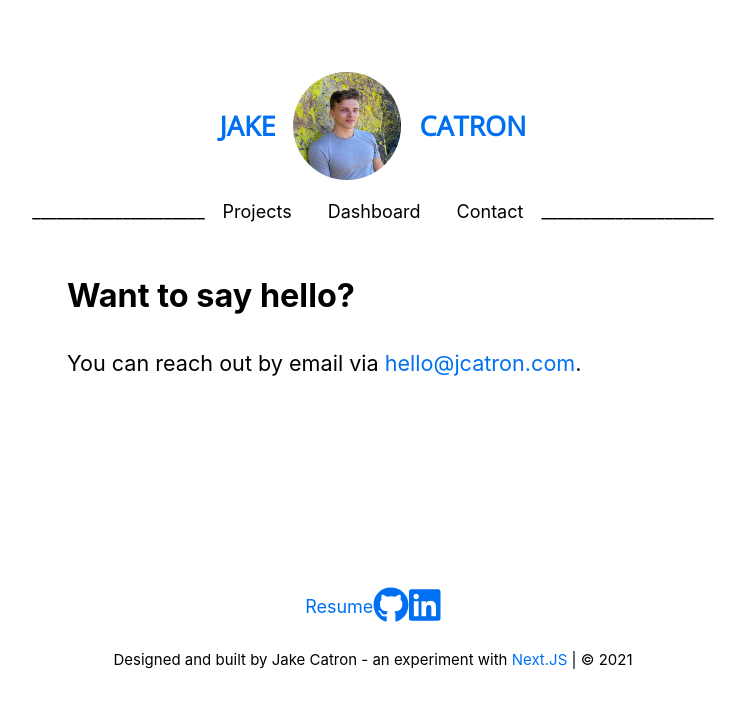
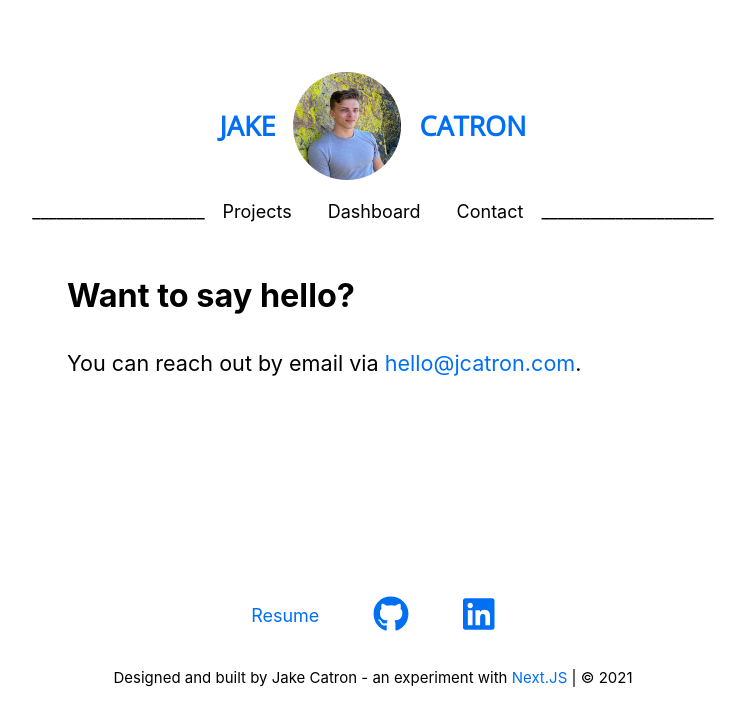
Before and after one commit to jcatron3/personal-website, a Next.js app: page /contact in a window 1280 px wide. Shown: the top 726 px of the page, without its empty margins (267-1012 px from the left). Built offline with nearby package versions, Linux system fonts and the light colour scheme.

Commit message:
footer css and spotify api

```diff
--- a/components/footer.js
+++ b/components/footer.js
@@ -11,16 +11,16 @@ export default function Footer() {
   return (
     <footer className={styles.footer}>
       <ul className={styles.footer__list}>
-        <li>
+        <li className={styles.footer__listItem}>
           <motion.a
-            href="../public/jerry_catron_resume.pdf"
+            href="/jerry_catron_resume.pdf"
             whileHover={{ scale: 1.1 }}
             whileTap={{ scale: 0.9 }}
           >
             Resume
           </motion.a>
         </li>
-        <li>
+        <li className={styles.footer__listItem}>
           <motion.a
             href="https://github.com/jcatron3"
             whileHover={{ scale: 1.05 }}
@@ -29,7 +29,7 @@ export default function Footer() {
             <FontAwesomeIcon icon={faGithub} size="2x" />
           </motion.a>
         </li>
-        <li>
+        <li className={styles.footer__listItem}>
           <motion.a
             href="https://www.linkedin.com/in/jakecatron/"
             whileHover={{ scale: 1.1 }}
--- a/components/layout.js
+++ b/components/layout.js
@@ -7,23 +7,11 @@ import Navigation from "./navigation";
 import Footer from "./footer";
 
 const name = 'Jake Catron'
-export const siteTitle = 'Jake Catron'
 
 export default function Layout({ children, home }) {
   return (
     <div className={styles.container}>
-      <Head>
-        <meta
-          name="description"
-          content="Jake Catron's personal development website."
-        />
-        <meta name="title" content={siteTitle} />
-        <link rel="apple-touch-icon" sizes="180x180" href="../public/apple-touch-icon.png" />
-        <link rel="icon" type="image/png" sizes="32x32" href="../public/favicon-32x32.png" />
-        <link rel="icon" type="image/png" sizes="16x16" href="../public/favicon-16x16.png" />
-        <link rel="icon" href="/favicon.ico" />
-        <link rel="manifest" href="../public/site.webmanifest" />
-      </Head>
+
       <header className={styles.header}>
         {home ? (
           <>
--- a/components/topTracks.js
+++ b/components/topTracks.js
@@ -4,7 +4,7 @@ import fetcher from '../lib/fetcher';
 import Track from './track';
 
 export default function TopTracks() {
-  const { data } = useSWR('/api/top_tracks', fetcher);
+  const { data } = useSWR('/api/top-tracks', fetcher);
 
   if (!data) {
     return null;
--- a/lib/spotify.js
+++ b/lib/spotify.js
@@ -1,4 +1,3 @@
-import fetch from 'isomorphic-unfetch';
 import querystring from 'querystring';
 
 const client_id = process.env.SPOTIFY_CLIENT_ID;
@@ -22,7 +21,6 @@ const getAccessToken = async () => {
       refresh_token
     })
   });
-  console.log(response)
   return response.json();
 };
 
--- a/pages/_document.js
+++ b/pages/_document.js
@@ -1,5 +1,6 @@
 import Document, { Html, Head, Main, NextScript } from 'next/document'
 
+export const siteTitle = 'Jake Catron'
 class MyDocument extends Document {
   static async getInitialProps(ctx) {
     const initialProps = await Document.getInitialProps(ctx)
@@ -9,7 +10,18 @@ class MyDocument extends Document {
   render() {
     return (
       <Html lang="en">
-        <Head />
+        <Head>
+          <meta
+            name="description"
+            content="Jake Catron's personal development website."
+          />
+          <meta name="title" content={siteTitle} />
+          <link rel="apple-touch-icon" sizes="180x180" href="../public/apple-touch-icon.png" />
+          <link rel="icon" type="image/png" sizes="32x32" href="../public/favicon-32x32.png" />
+          <link rel="icon" type="image/png" sizes="16x16" href="../public/favicon-16x16.png" />
+          <link rel="icon" href="/favicon.ico" />
+          <link rel="manifest" href="../public/site.webmanifest" />
+        </Head>
         <body>
           <Main />
           <NextScript />
--- a/pages/contact.js
+++ b/pages/contact.js
@@ -1,5 +1,6 @@
 import Head from "next/head";
-import Layout, { siteTitle } from "../components/layout.js";
+import Layout from "../components/layout.js";
+import { siteTitle } from "./_document.js";
 import utilStyles from "../styles/utils.module.css";
 
 export default function Contact() {
--- a/pages/dashboard.js
+++ b/pages/dashboard.js
@@ -1,5 +1,6 @@
 import Head from "next/head";
-import Layout, { siteTitle } from "../components/layout.js";
+import Layout from "../components/layout.js";
+import { siteTitle } from "./_document.js";
 import TopTracks from "../components/topTracks.js";
 
 export default function Dashboard() {
--- a/pages/index.js
+++ b/pages/index.js
@@ -1,5 +1,6 @@
 import Head from 'next/head'
-import Layout, { siteTitle } from '../components/layout.js'
+import Layout from '../components/layout.js'
+import { siteTitle } from "./_document.js"
 import utilStyles from '../styles/utils.module.css'
 import { getSortedPostsData } from '../lib/posts'
 import Link from 'next/link'
--- a/styles/footer.module.css
+++ b/styles/footer.module.css
@@ -37,6 +37,8 @@
 
 .footer__listItem {
   margin: 0.5rem;
+  padding-left: 1rem;
+  padding-right: 1rem;
 }
 
 .footer__copyright {
```
Also changed, not shown: pages/api/now-playing.js (renamed from pages/api/now_playing.js), pages/api/top-tracks.js (renamed from pages/api/top_tracks.js).
